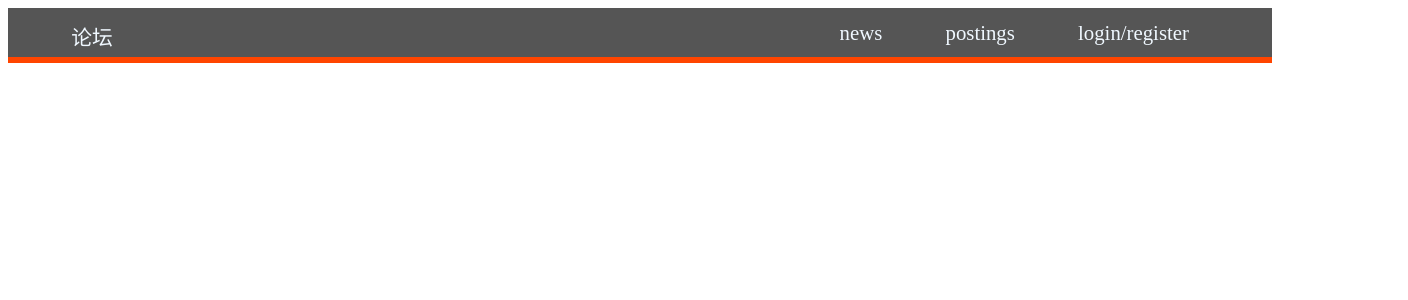
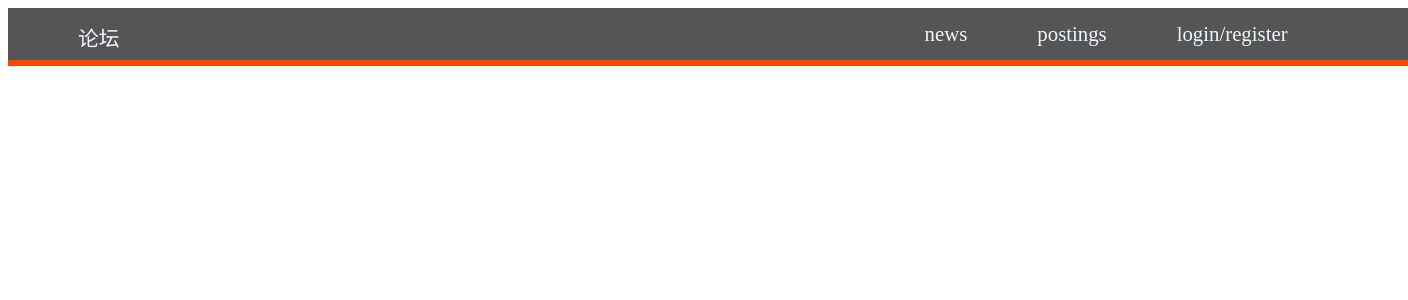
Before and after one commit to YexiaobaiandJie/my_1_rep, a Vue app in the folder tribune/: page / in a window 1280 px wide. Shown: the top 300 px of the page, 1408 px wide, since content can reach past the window. Built offline with nearby package versions, Linux system fonts and the light colour scheme; what vue-resource would draw is missing.

Commit message:
修复了当窗口缩小时新闻评论上传按钮会错位的问题

```diff
--- a/tribune/src/App.vue
+++ b/tribune/src/App.vue
@@ -64,7 +64,7 @@ export default {
   -moz-osx-font-smoothing: grayscale; */
   /* text-align: center; */
   color: #2c3e50;
-  min-width:1225px;
+  min-width:1400px;
   /* margin-top: 60px; */
 }
 .head{
--- a/tribune/src/components/newsdetail.vue
+++ b/tribune/src/components/newsdetail.vue
@@ -148,8 +148,11 @@ export default{
     margin-left:2%;
 }
 .newscomment_publish{
+    width:5%;
     margin-left:10px;
     height:55px;
+    font-size: 0.8em;
+    text-align: center;
 }
 .newscomment_date{
     text-align:right;
```
